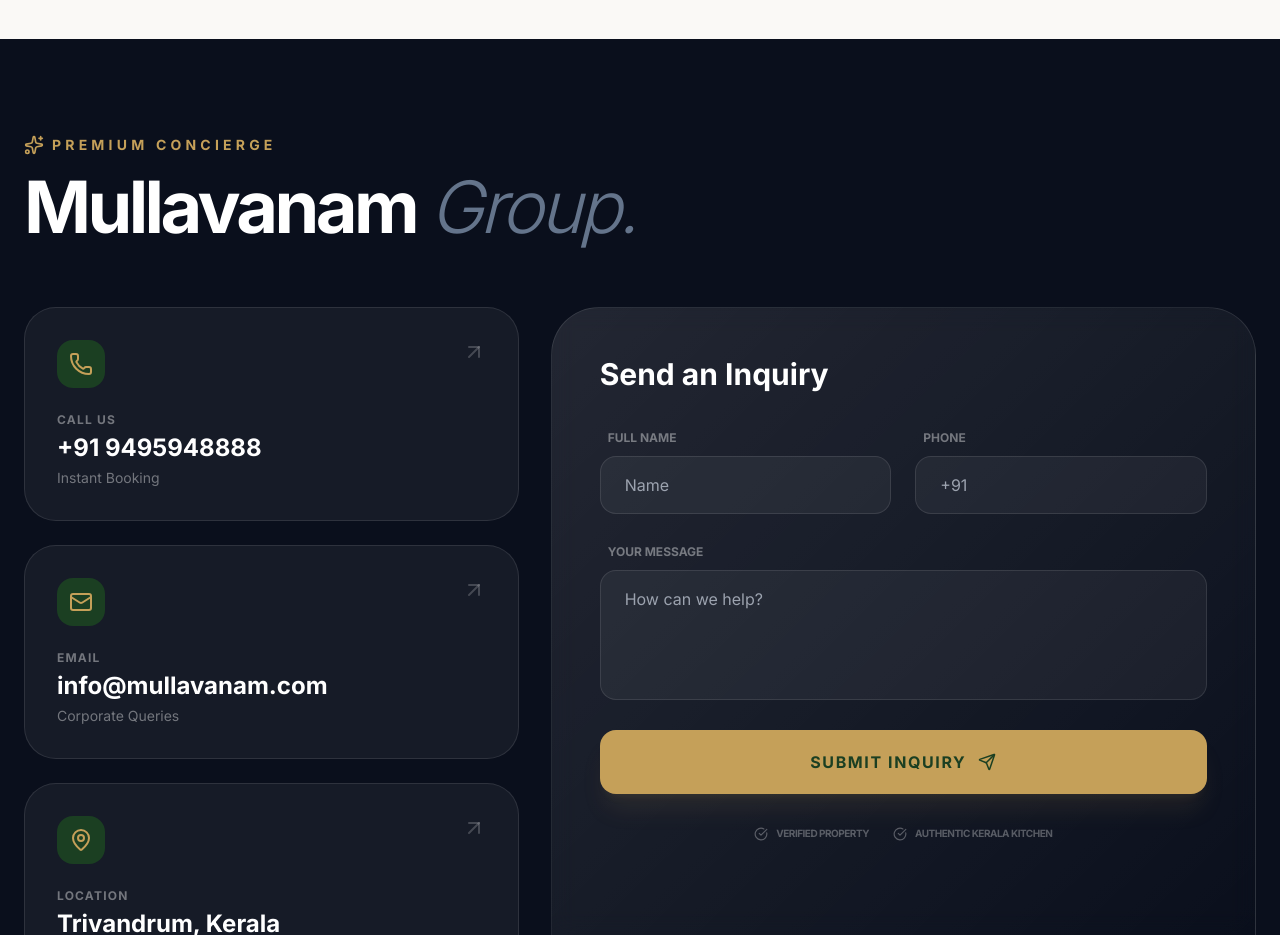
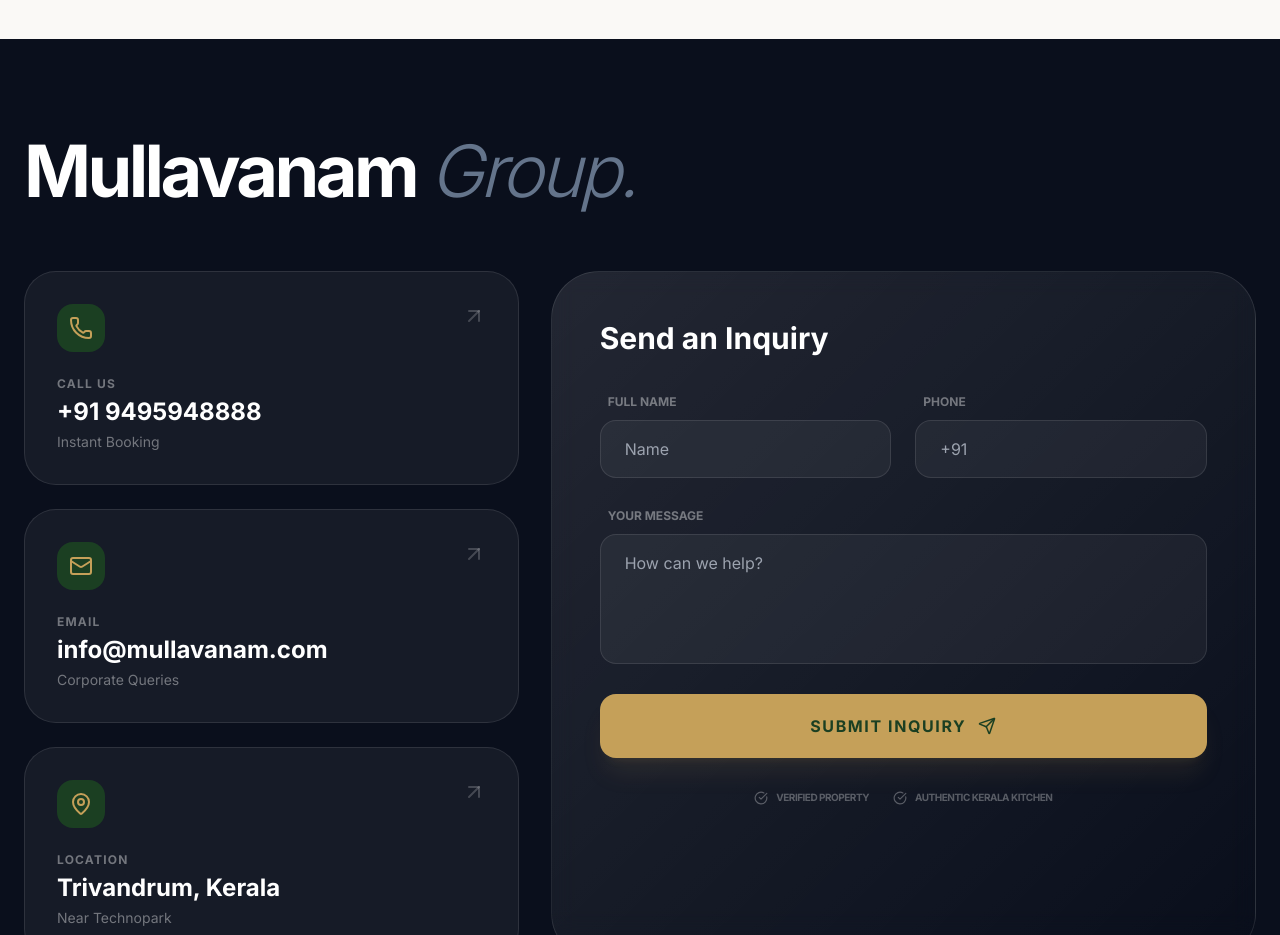
Before and after one commit to Nathanielchristy/mullavanam, a Next.js app: page / in a window 1280 px wide. Shown: the part 4440-5375 px from the top of the page. Built offline with nearby package versions, Linux system fonts and the light colour scheme.

Commit message:
test_update

```diff
--- a/components/contact.tsx
+++ b/components/contact.tsx
@@ -43,10 +43,6 @@ export default function Contact() {
           animate={inView ? { opacity: 1, y: 0 } : {}}
           className="mb-16"
         >
-          <div className="flex items-center space-x-2 text-[#C5A059] mb-4">
-            <Sparkles size={20} />
-            <span className="text-sm font-bold tracking-[0.3em] uppercase">Premium Concierge</span>
-          </div>
           <h2 className="text-5xl md:text-7xl font-bold tracking-tighter">
             Mullavanam <span className="text-slate-500 font-light italic">Group.</span>
           </h2>
```
